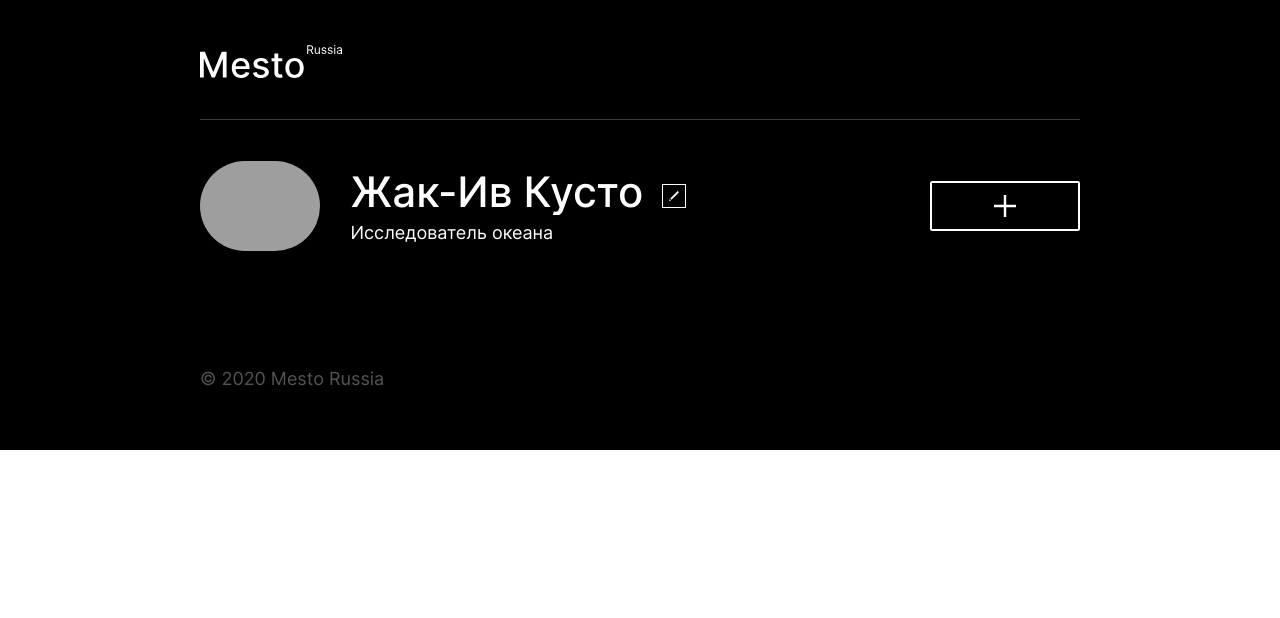
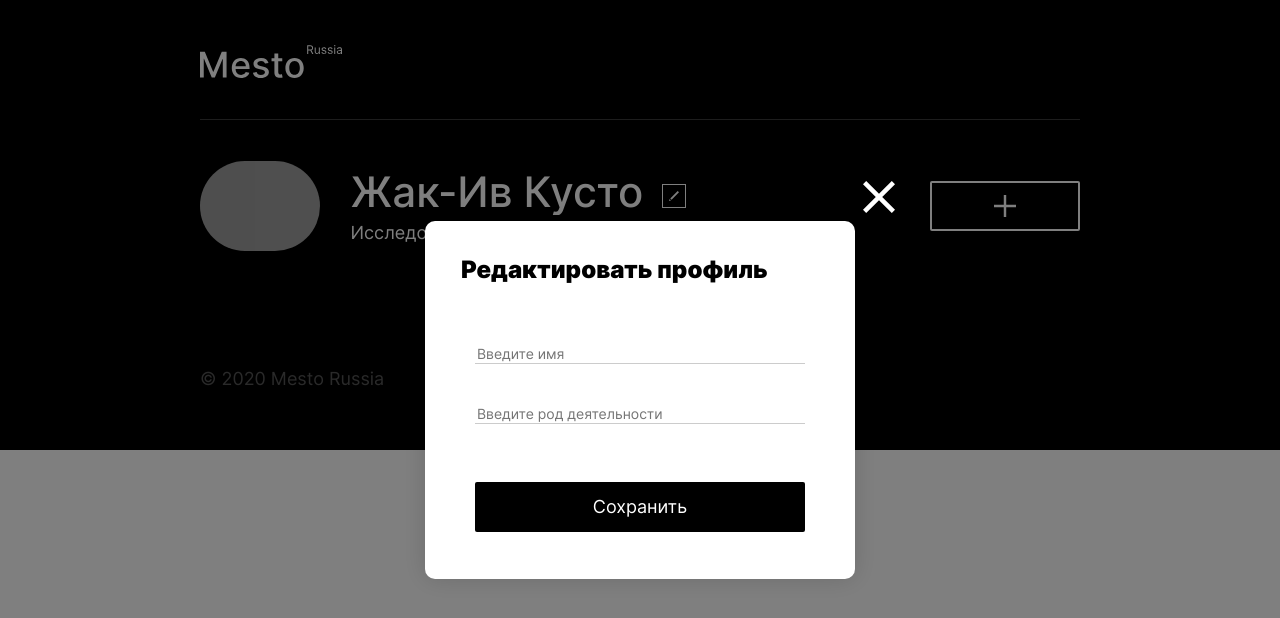
Before and after one commit to firsakovds/mesto-react, a React (Create React App) app: page / in a window 1280 px wide. Both pictures are taken after a click on the button 673 px from the left and 195 px from the top of the page. Shown: the top 618 px of the page. Built offline with nearby package versions, Linux system fonts and the light colour scheme; grey boxes are pictures that could not be loaded.

Commit message:
сделал 1 попап, спать хочу

```diff
--- a/src/components/App.js
+++ b/src/components/App.js
@@ -1,48 +1,33 @@
 import "../styles/index.css"
-import logo from "../images/header-logo.svg"
-
+import React from "react";
+import Header from "./Header";
+import Main from "./Main";
+import Footer from "./Footer";
+import PopupWithForm from "./PopupWithForm";
 function App() {
+  const [isEditProfilePopupOpen, setIsEditProfilePopupOpen] = React.useState(false)
+  function handleEditProfileClick() {
+    setIsEditProfilePopupOpen(true)
+  }
+  function closeAllPopups() {
+    setIsEditProfilePopupOpen(false)
+  }
   return (
     <div className="page">
-     <header className="header">
-   <img className="header__logo" src={logo} alt="логотип" />
- </header>
- <main className="content">
-   <section className="profile">
-    <button className="profile__avatar-button"></button>
-     <img className="profile__avatar" src="<%=require('./images/profile-avatar.png')%>" alt="изображение человека" />
-     <div className="profile__info">
-       <div className="profile__name">
-         <h1 className="profile__title">Жак-Ив Кусто</h1>
-         <button type="button" className="profile__edit-button"></button>
-       </div>
-       <p className="profile__subtitle">Исследователь океана</p>
-     </div>
-     <button type="button" className="profile__add-button"></button>
-    </section>
-   <section className="elements">
-   </section>
-  </main>
-  <footer className="footer">
-    <p className="footer__copyright">© 2020 Mesto Russia</p>
-  </footer>
-  <template id="elements__card">
-    <div className="element">
-      <button type="button" className="element__delete-button"></button>
-      <img className="element__foto" src="#" alt="#" />
-      <div className="element__group">
-        <h2 className="element__title"></h2>
-        <button type="button" className="element__like"></button>
-        <p className="element__like-counter">0</p>
-      </div>
-     </div>
-  </template>
-  <div className="popup popup_type_edit-profile">
-    <div className="popup__container">
-      <h3 className="popup__title">Редактировать профиль</h3>
-      <form name="formProfile" className="popup__form popup__form_type_profile" >
-        <fieldset className="popup__fielset">
-          <input
+    <Header />
+    <Main
+      onEditProfile = {handleEditProfileClick}
+      />
+    <Footer />
+    <PopupWithForm
+      isOpen = {isEditProfilePopupOpen}
+      onClose = {closeAllPopups}
+      name = "edit-profile"
+      title = "Редактировать профиль"
+
+      children = {
+        <>
+         <input
           type="text"
           name="name"
           id="input-name"
@@ -64,13 +49,23 @@ function App() {
             title="Длина поля должна быть 2 и более символов и менее или равно 200"
             required />
             <span className="popup__error popup__error_type_job"></span>
-          <button type="submit" className="popup__button popup__save-profile" >Сохранить</button>
-        </fieldset>
-      </form>
-      <button type="button" className="popup__button-close popup__button-close_type_profile"></button>
-    </div>
-  </div>
-  <div className="popup popup_type_add-card ">
+        </>
+        }
+        buttonText = "Сохранить"
+    />
+  <template id="elements__card">
+    <div className="element">
+      <button type="button" className="element__delete-button"></button>
+      <img className="element__foto" src="#" alt="#" />
+      <div className="element__group">
+        <h2 className="element__title"></h2>
+        <button type="button" className="element__like"></button>
+        <p className="element__like-counter">0</p>
+      </div>
+     </div>
+  </template>
+
+  <div className="popup popup_type_add-card  ">
     <div className="popup__container">
       <h3 className="popup__title">Новое место</h3>
       <form name="place" className="popup__form popup__form_type_add">
@@ -102,14 +97,14 @@ function App() {
       <button type="button" className="popup__button-close popup__button-close_type_add"></button>
     </div>
   </div>
-  <div className="popup popup_type_image-closer">
+  <div className="popup popup_type_image-closer ">
     <div className="popup__image-container">
       <img className="popup__photo" src="#" alt="#" />
       <p className="popup__photo-text"></p>
       <button type="button" className="popup__button-close popup__button-close_type_image"></button>
     </div>
   </div>
- <div className="popup popup_type_avatar">
+ <div className="popup popup_type_avatar ">
   <div className="popup__container">
     <h3 className="popup__title">Обновить аватар</h3>
     <form name="avatar" className="popup__form popup__form_type_avatar">
@@ -130,7 +125,7 @@ function App() {
     <button type="button" className="popup__button-close popup__button-close_type_add"></button>
   </div>
  </div>
- <div className="popup popup_type_delete">
+ <div className="popup popup_type_delete ">
   <div className="popup__container">
     <h3 className="popup__title">Вы уверены?</h3>
     <form name="delete" className="popup__form popup__form_type_delete">
--- /dev/null
+++ b/src/components/Footer.js
@@ -0,0 +1,10 @@
+import "../styles/index.css"
+
+function Footer() {
+  return(
+    <footer className="footer">
+    <p className="footer__copyright">© 2020 Mesto Russia</p>
+  </footer>
+  )
+}
+export default Footer
--- /dev/null
+++ b/src/components/Header.js
@@ -0,0 +1,12 @@
+import "../styles/index.css"
+import logo from "../images/header-logo.svg"
+
+
+function Header() {
+  return (
+    <header className="header">
+      <img className="header__logo" src={logo} alt="логотип" />
+    </header>
+  )
+}
+export default Header;
--- /dev/null
+++ b/src/components/Main.js
@@ -0,0 +1,25 @@
+import React from "react"
+import "../styles/index.css"
+
+function Main(props) {
+
+  return (
+    <main className="content">
+    <section className="profile">
+     <button className="profile__avatar-button"></button>
+      <img className="profile__avatar" src="<%=require('./images/profile-avatar.png')%>" alt="изображение человека" />
+      <div className="profile__info">
+        <div className="profile__name">
+          <h1 className="profile__title">Жак-Ив Кусто</h1>
+          <button type="button" onClick = {props.onEditProfile}  className="profile__edit-button"></button>
+        </div>
+        <p className="profile__subtitle">Исследователь океана</p>
+      </div>
+      <button type="button" className="profile__add-button"></button>
+     </section>
+    <section className="elements">
+    </section>
+   </main>
+  )
+}
+export default Main
--- a/src/components/PopupWithForm.js
+++ b/src/components/PopupWithForm.js
@@ -1,38 +1,21 @@
-import Popup  from "./Popup.js";
-export default class PopupWithForm extends Popup {
-  constructor(popupSelector, handleFormSubmit) {
-    super(popupSelector);
-    this._handleFormSubmit = handleFormSubmit;
-    this._formElement = document.querySelector(this._popupSelector);
-    this._form = this._formElement.querySelector('.popup__form');
-    this._inputList = Array.from(this._formElement.querySelectorAll('.popup__input'))
-    this._saveButton = this._form.querySelector('.popup__button');
-    this._saveTextButton = this._saveButton.textContent;
-  }
-  // который собирает данные всех полей формы.
-  _getInputValues() {
-    this._formValues = {};
-    this._inputList.forEach((input) => {
-      this._formValues[input.name] = input.value;
-    });
-    return this._formValues;
-  }
-  setEventListeners() {
-    super.setEventListeners()
-    this._form.addEventListener('submit', (evt) => {
-      evt.preventDefault();
-      this._handleFormSubmit(this._getInputValues());
-    })
-  }
-  close() {
-    this._form.reset();
-    super.close();
-  }
-  renderLoading(loading) {
-    if(loading) {
-      this._saveButton.textContent = "Сохранение...";
-    } else {
-      this._saveButton.textContent = this._saveTextButton;
-    };
-  }
+import "../styles/index.css"
+import React from "react";
+
+function PopupWithForm(props) {
+  return(
+    <div className={props.isOpen ? `popup popup_type_${props.name} popup_opened` : `popup popup_type_${props.name}`}>
+
+    <div className="popup__container">
+      <h3 className="popup__title">{props.title}</h3>
+      <form name= {`${props.name}`} className={`popup__form popup__form_type_${props.name}`}>
+      <fieldset className="popup__fielset">
+        {props.children}
+        <button type="submit" className={`popup__button popup__${props.name}`} >{props.buttonText}</button>
+        </fieldset>
+      </form>
+      <button type="button" onClick = {props.onClose} className={`popup__button-close popup__button-close_type_${props.name}`}></button>
+    </div>
+  </div>
+  )
 }
+export default PopupWithForm
--- a/src/styles/blocks/popup/__save/popup__save-profile.css
+++ b/src/styles/blocks/popup/__save/popup__edit-profile.css
@@ -1,4 +1,4 @@
-.popup__save-profile {
+.popup__edit-profile{
   font-family: "Inter", "Arial", sans-serif;
   font-style: normal;
   font-weight: 400;
@@ -17,11 +17,11 @@
   border-radius: 2px;
   cursor: pointer;
 }
-.popup__save-profile:hover {
+.popup__edit-profile:hover {
   background: rgba(0, 0, 0, 0.8);
 }
 @media (max-width: 905px) {
-  .popup__save-profile {
+  .popup__edit-profile {
     max-width: 238px;
     max-height: 46px;
     margin-bottom: 25px;
--- a/src/styles/index.css
+++ b/src/styles/index.css
@@ -27,7 +27,7 @@
 @import url(./blocks/popup/__container/popup__container.css);
 @import url(./blocks/popup/__title/popup__title.css);
 @import url(./blocks/popup/__input/popup__input.css);
-@import url(./blocks/popup/__save/popup__save-profile.css);
+@import url(./blocks/popup/__save/popup__edit-profile.css);
 @import url(./blocks/popup/__button-close/popup__button-close.css);
 @import url(./blocks/popup/_opened/popup_opened.css);
 @import url(./blocks/popup/__form/popup__form.css);
```
Also changed, not shown: src/components/PopupWithFormm.js (added, +38 -0 lines).
